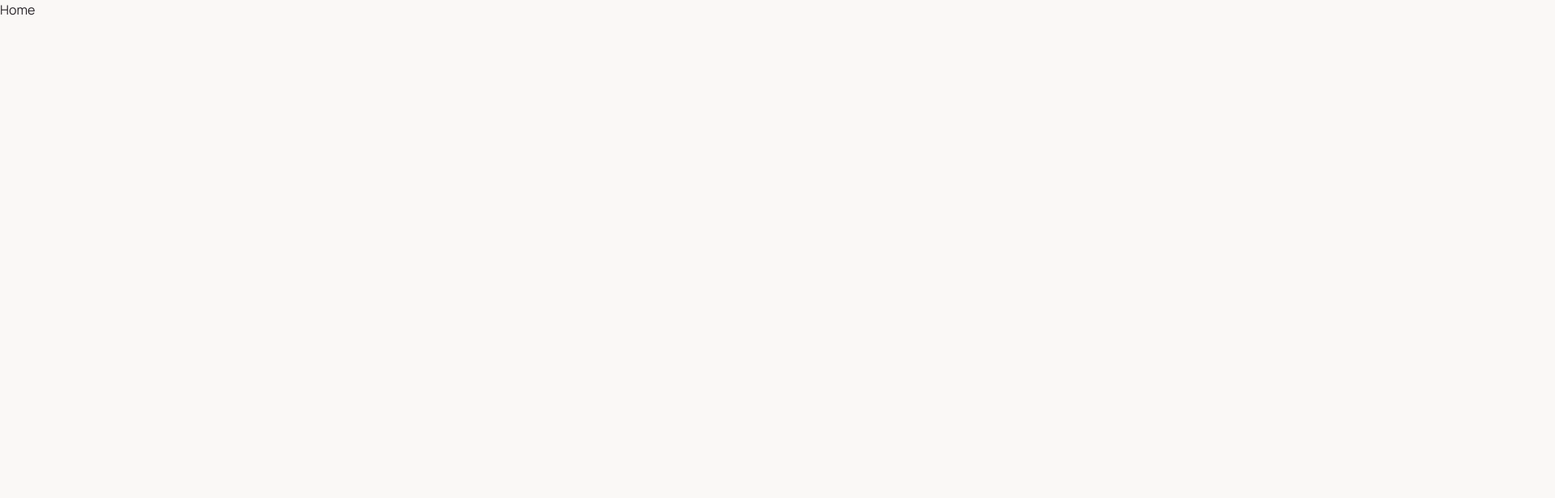
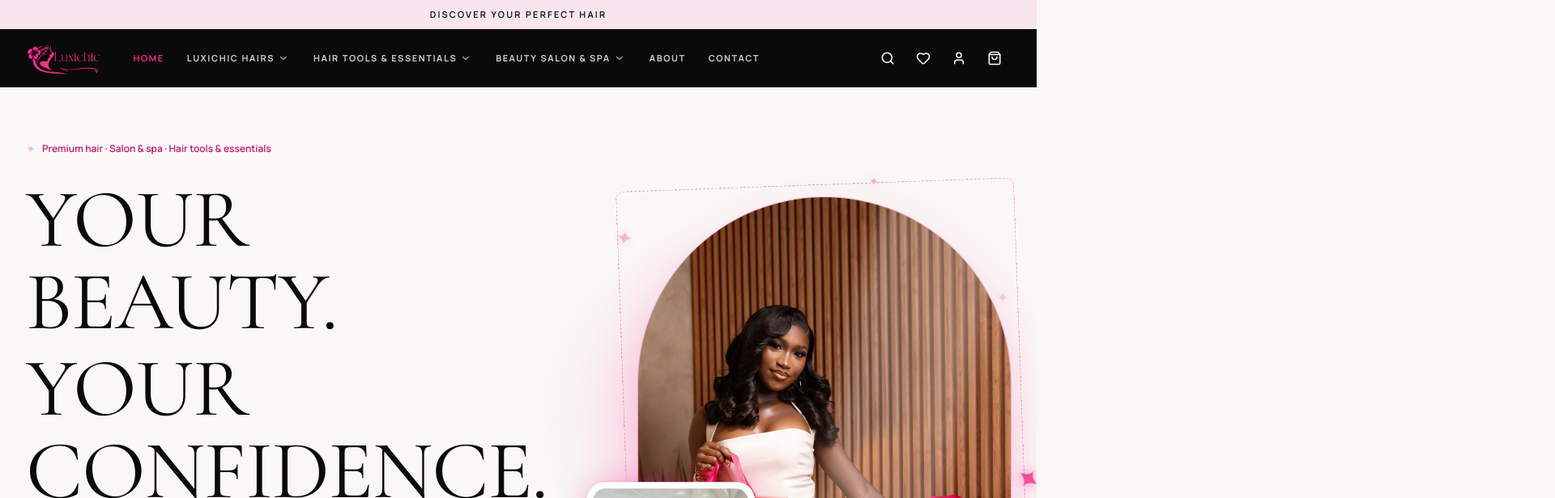
Before and after one commit to Olisagold/luxichic, a Next.js app in the folder apps/web/: page / in a window 1280 px wide. Shown: the top 616 px of the page at 81% size, 1920 px wide, since content can reach past the window. Built offline with nearby package versions, Linux system fonts and the light colour scheme.

Commit message:
feat: implement layout and provider components for storefront and enhance not found page

```diff
--- /dev/null
+++ b/apps/web/app/(storefront)/layout.tsx
@@ -0,0 +1,5 @@
+import { SiteLayout } from '@/components/layout/SiteLayout';
+
+export default function StorefrontLayout({ children }: {children: React.ReactNode;}) {
+  return <SiteLayout>{children}</SiteLayout>;
+}
--- a/apps/web/app/(storefront)/page.tsx
+++ b/apps/web/app/(storefront)/page.tsx
@@ -1,3 +1,5 @@
+import { Home } from '@/views/Home';
+
 export default function HomePage() {
-  return <main>Home</main>;
+  return <Home />;
 }
--- a/apps/web/app/layout.tsx
+++ b/apps/web/app/layout.tsx
@@ -1,15 +1,21 @@
-import type { Metadata } from "next";
-import "./globals.css";
+import type { Metadata } from 'next';
+import { Providers } from './providers';
+import './globals.css';
 
 export const metadata: Metadata = {
-  title: "Luxichic",
-  description: "Hair, tools and salon services",
+  title: {
+    default: 'LUXICHIC — Hairs, Salon & Tools',
+    template: '%s | LUXICHIC',
+  },
+  description: 'Premium wigs and human hair, professional hair tools and a luxury beauty salon & spa.',
 };
 
-export default function RootLayout({ children }: { children: React.ReactNode }) {
+export default function RootLayout({ children }: {children: React.ReactNode;}) {
   return (
     <html lang="en">
-      <body>{children}</body>
-    </html>
-  );
+      <body>
+        <Providers>{children}</Providers>
+      </body>
+    </html>);
+
 }
--- a/apps/web/app/not-found.tsx
+++ b/apps/web/app/not-found.tsx
@@ -1,3 +1,10 @@
-export default function NotFound() {
-  return <div>Page not found</div>;
+import { SiteLayout } from '@/components/layout/SiteLayout';
+import { NotFound } from '@/views/info/NotFound';
+
+export default function NotFoundPage() {
+  return (
+    <SiteLayout>
+      <NotFound />
+    </SiteLayout>);
+
 }
--- /dev/null
+++ b/apps/web/app/providers.tsx
@@ -0,0 +1,41 @@
+'use client';
+
+import React, { Fragment, useEffect, useState } from 'react';
+import { AdminAuthProvider } from '@/contexts/AdminAuthContext';
+import { SettingsProvider } from '@/contexts/SettingsContext';
+import { AuthProvider } from '@/contexts/AuthContext';
+import { CartProvider } from '@/contexts/CartContext';
+import { WishlistProvider } from '@/contexts/WishlistContext';
+import { OrdersProvider } from '@/contexts/OrdersContext';
+import { ReviewsProvider } from '@/contexts/ReviewsContext';
+import { UIProvider } from '@/contexts/UIContext';
+import { hydrateDb } from '@/lib/mock-db/db';
+
+export function Providers({ children }: {children: React.ReactNode;}) {
+  // The prototype store renders from seed data first; once the browser's saved copy
+  // is loaded, remount the page so components reading the store directly pick it up.
+  const [dbKey, setDbKey] = useState(0);
+  useEffect(() => {
+    if (hydrateDb()) setDbKey(1);
+  }, []);
+
+  return (
+    <SettingsProvider value={{ payOnDeliveryEnabled: true }}>
+      <AuthProvider>
+        <OrdersProvider>
+          <ReviewsProvider>
+            <CartProvider>
+              <WishlistProvider>
+                <UIProvider>
+                  <AdminAuthProvider>
+                    <Fragment key={dbKey}>{children}</Fragment>
+                  </AdminAuthProvider>
+                </UIProvider>
+              </WishlistProvider>
+            </CartProvider>
+          </ReviewsProvider>
+        </OrdersProvider>
+      </AuthProvider>
+    </SettingsProvider>);
+
+}
```
